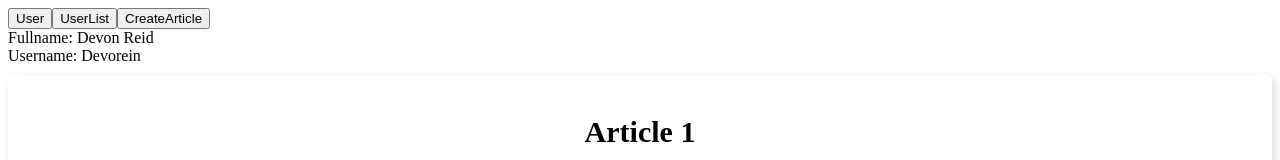
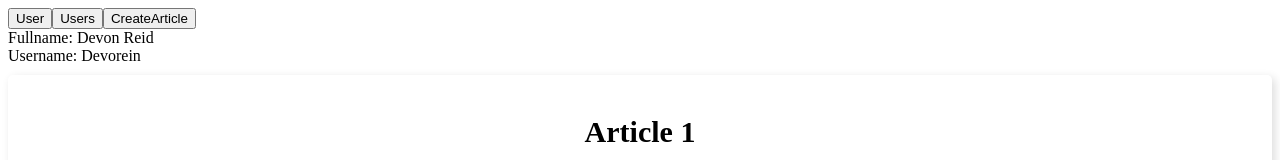
Before and after one commit to Devorein/vue-init, a Vue app: page / in a window 1280 px wide. Shown: the top 160 px of the page. Built offline with nearby package versions, Linux system fonts and the light colour scheme.

Commit message:
Renamed UserList to Users page

```diff
--- a/src/App.vue
+++ b/src/App.vue
@@ -1,8 +1,8 @@
 <template>
   <div>
-    <Tabs @click="onTabChange" :tabs="['User', 'UserList', 'CreateArticle']"/>
+    <Tabs @click="onTabChange" :tabs="['User', 'Users', 'CreateArticle']"/>
 
-    <UserList v-if="activeTab === 'UserList'"/>
+    <Users v-if="activeTab === 'Users'"/>
     <template v-if="activeTab === 'User'">
       <div v-for="user in users" :key="'user.'+user.id">
         <User :user="user"/>
@@ -16,7 +16,7 @@
 
 <script>
 import User from "./pages/User.vue"
-import UserList from "./pages/UserList.vue"
+import Users from "./pages/Users.vue"
 import Tabs from "./components/Tabs.vue"
 import CreateArticle from "./pages/CreateArticle.vue";
 
@@ -65,7 +65,7 @@ const users = [{
 export default {
   components: {
     User,
-    UserList,
+    Users,
     Tabs,
     CreateArticle
   },
--- a/src/pages/UserList.vue
+++ b/src/pages/Users.vue
@@ -1,20 +1,20 @@
 <template>
   <List :items="users">
     <template v-slot:default="slotProps">
-      Fullname: {{slotProps.item.fullname}}
-      Username: {{slotProps.item.username}}
-      Total Articles: {{slotProps.item.articles.length}}
+      <User :user="slotProps.item"/>
     </template>
   </List>
 </template>
 
 <script>
   import List from "../components/List.vue"
+  import User from "./User.vue"
   export default {
     name: 'UserList',
     inject: ['users'],
     components: {
-      List
+      List,
+      User
     }
   }
 </script>
```
